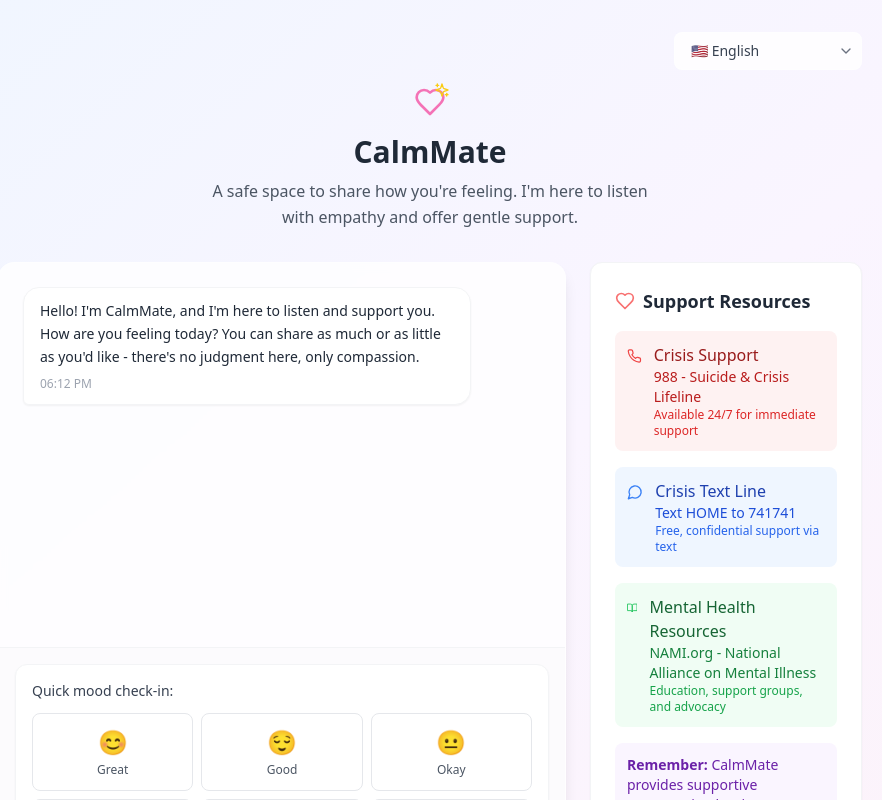
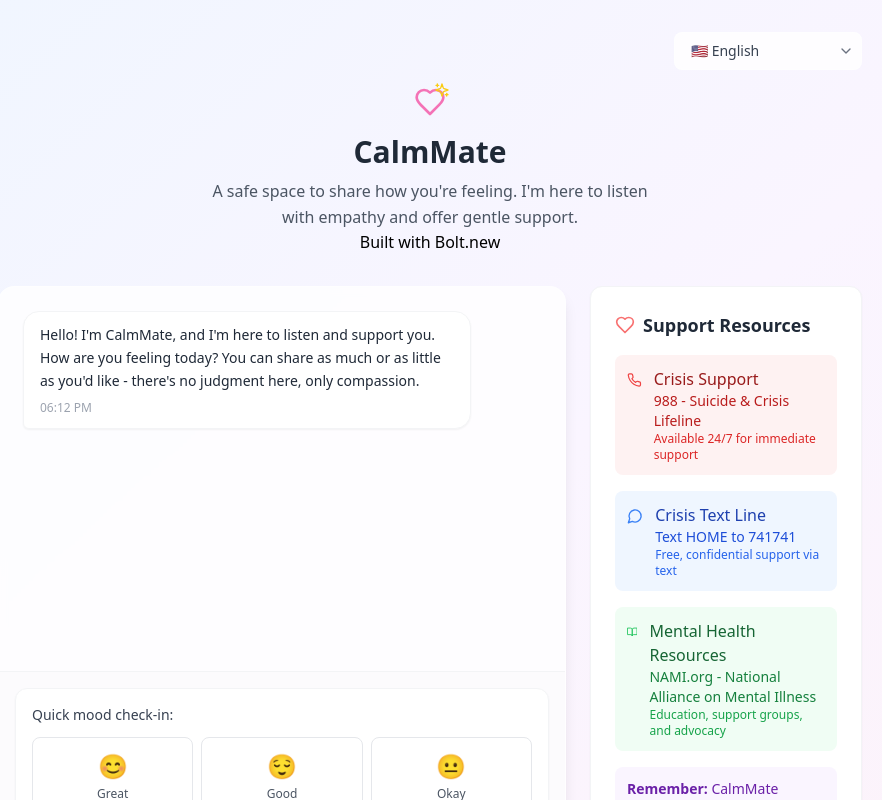
Before and after one commit to abiamarulloh/calmmate, a React (Vite) app: page / in a window 1280 px wide. Shown: the top 800 px of the page, without its empty margins (210-1092 px from the left). Built offline with nearby package versions, Linux system fonts and the light colour scheme.

Commit message:
Updated Header.tsx

```diff
--- a/src/components/Header.tsx
+++ b/src/components/Header.tsx
@@ -32,6 +32,7 @@ export const Header: React.FC<HeaderProps> = ({ selectedLanguage, onLanguageChan
           : "Ruang aman untuk berbagi perasaanmu. Saya di sini untuk mendengarkan dengan empati dan memberikan dukungan yang lembut."
         }
       </p>
+      <span>Built with Bolt.new</span>
     </div>
   );
 };
```
